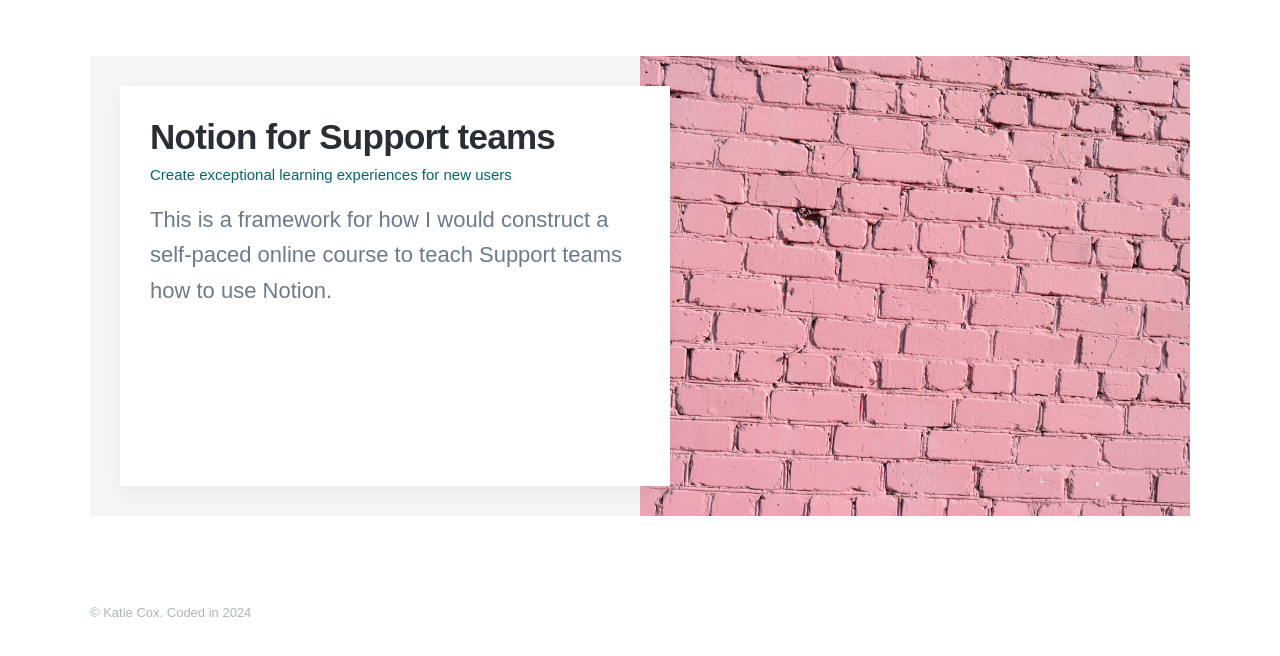
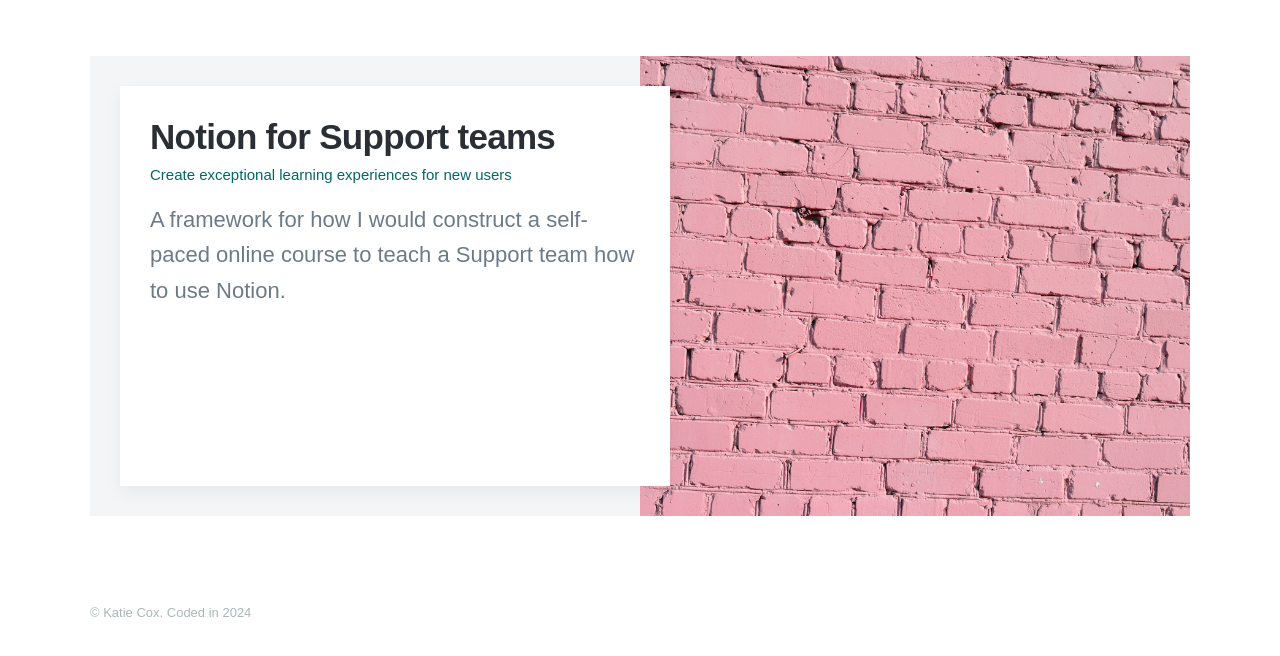
Before and after one commit to cox-katie/portfolio, a Jekyll site: the page built from index.html, in a window 1280 px wide and 900 px high, scrolled down 1885 px, cut to the strip 201-857 px from the top of the window. Built offline with Jekyll 4.4.1, drawn with Linux system fonts in a browser that asks for light colours; nearby versions of some CDN libraries; some web fonts are replaced; the list of posts is cut into pages by our own code.

Commit message:
Update Notion-project.md

```diff
--- a/_projects/Notion-project.md
+++ b/_projects/Notion-project.md
@@ -2,7 +2,7 @@
 title: 'Notion for Support teams'
 subtitle: 'Create exceptional learning experiences for new users'
 date: 2018-06-30 00:00:00
-description: This is a framework for how I would construct a self-paced online course to teach Support teams how to use Notion.
+description: A framework for how I would construct a self-paced online course to teach a Support team how to use Notion.
 featured_image: '/images/brick.jpeg'
 ---
 
@@ -19,9 +19,9 @@
 
 > Take a look over the [entire plan](https://katieslearnings.com/assets/Notion-for-Support-Teams.pdf).
 
-And check out the video, below:
+And check out the video I created for the assignment, below:
 
-<iframe width="560" height="315" src="https://www.youtube.com/watch?v=Egl1VEOhELw" frameborder="0" allow="accelerometer; autoplay; clipboard-write; encrypted-media; gyroscope; picture-in-picture" allowfullscreen></iframe>
+<iframe width="560" height="315" src="https://www.youtube.com/embed/v=Egl1VEOhELw" frameborder="0" allow="accelerometer; autoplay; clipboard-write; encrypted-media; gyroscope; picture-in-picture" allowfullscreen></iframe>
 
 ### The why
 It's so important that new users have exceptional learning experiences when onboarding to a new software platform. Self-paced online learning courses play a significant role in this experience, and this course project plan ensures customers:
```
